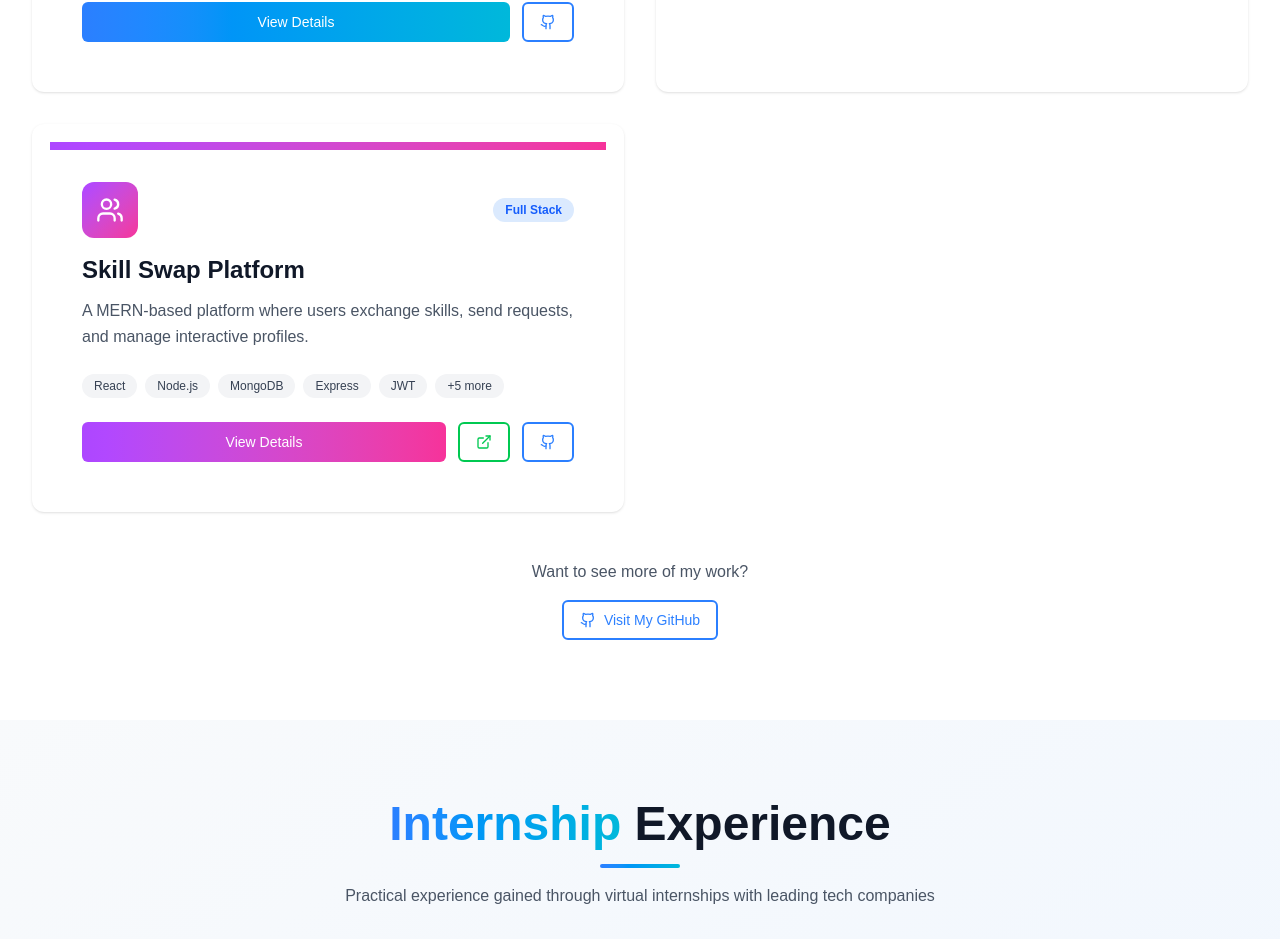
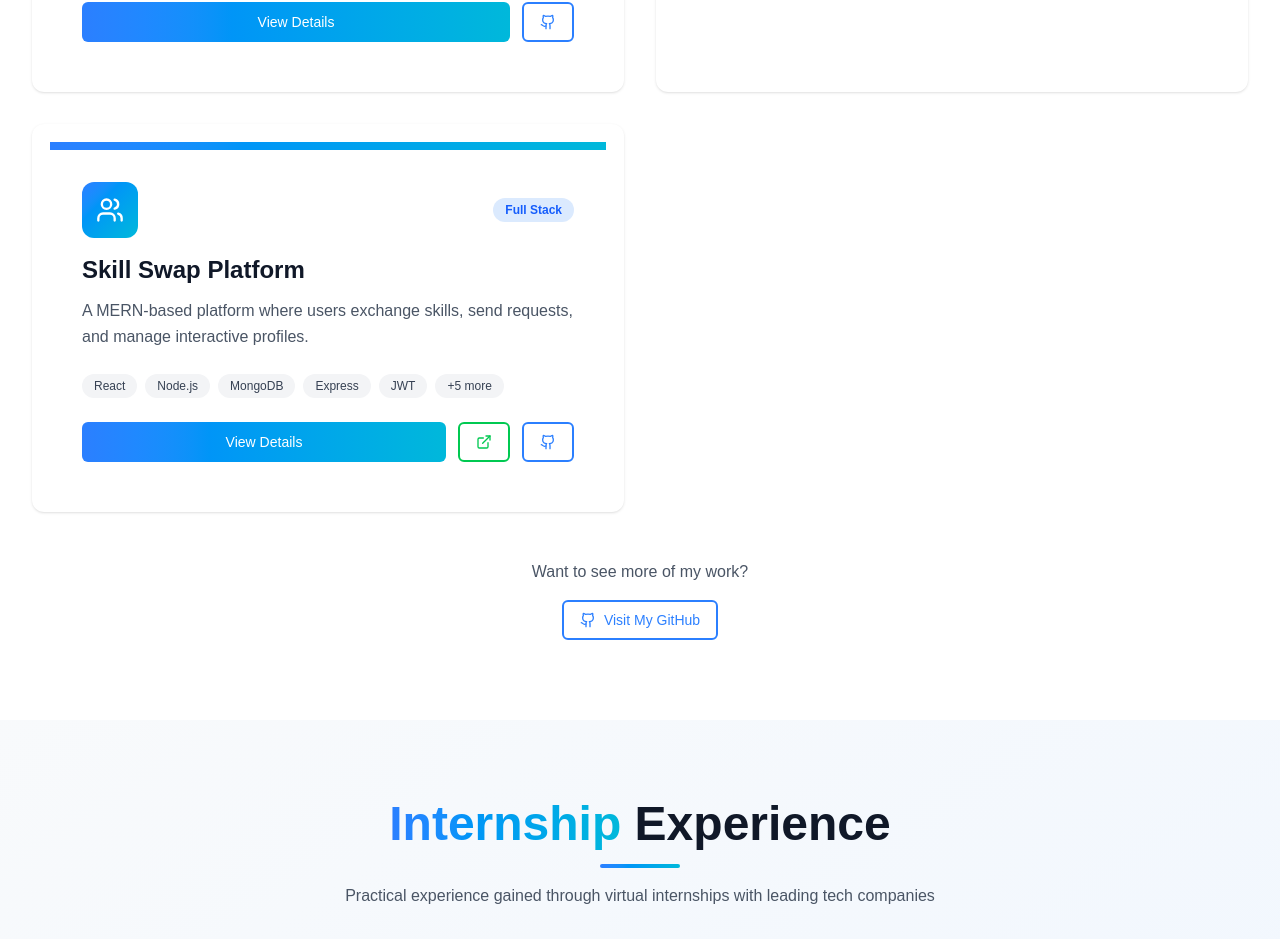
Before and after one commit to Kaushal2644/My-Portfolio, a Next.js app: page / in a window 1280 px wide. Shown: the part 3257-4196 px from the top of the page. Built offline with nearby package versions, Linux system fonts and the light colour scheme.

Commit message:
Update Project Section

```diff
--- a/components/portfolio/ProjectsSection.jsx
+++ b/components/portfolio/ProjectsSection.jsx
@@ -73,7 +73,7 @@ export default function ProjectsSection() {
       fullDescription: "Developed a full-stack Skill Swap Platform using the MERN stack. Users can list skills they offer and want, browse others' profiles, send and accept swap requests, and manage their skill portfolio. The platform includes authentication using JWT, image uploads, admin moderation panel, and responsive UI built with React + Tailwind CSS. Deployed on Vercel and Render for smooth performance.",
       technologies: ["React", "Node.js", "MongoDB", "Express", "JWT", "Tailwind CSS", "Multer", "Bcrypt", "Vercel", "Render"],
       icon: Users,
-      gradient: "from-purple-500 to-pink-500",
+      gradient: "from-blue-500 to-cyan-500",
       githubUrl: "https://github.com/Kaushal2644",
       liveUrl: "https://skill-swap-platform-gamma.vercel.app",
       category: "Full Stack",
```
